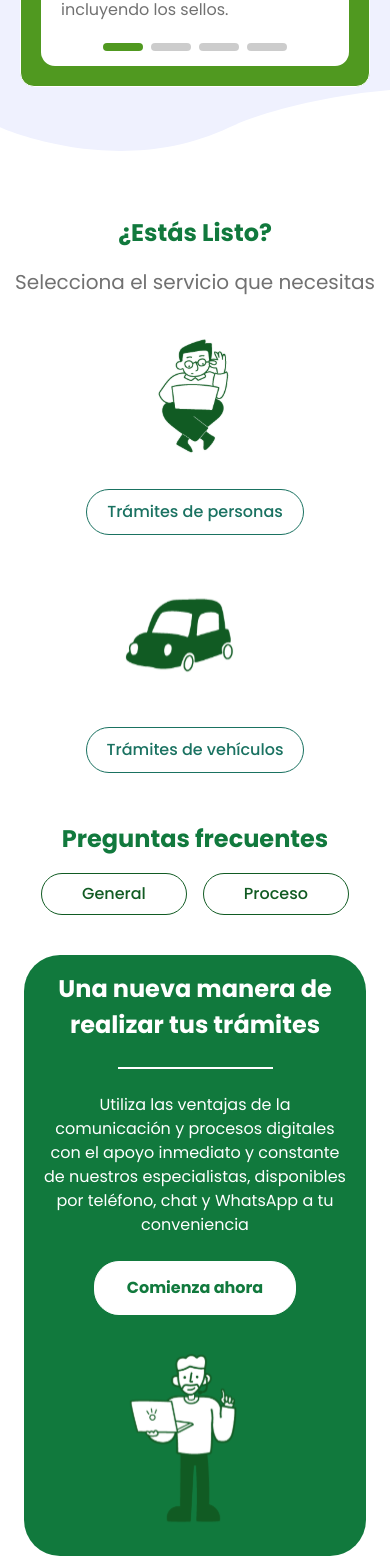
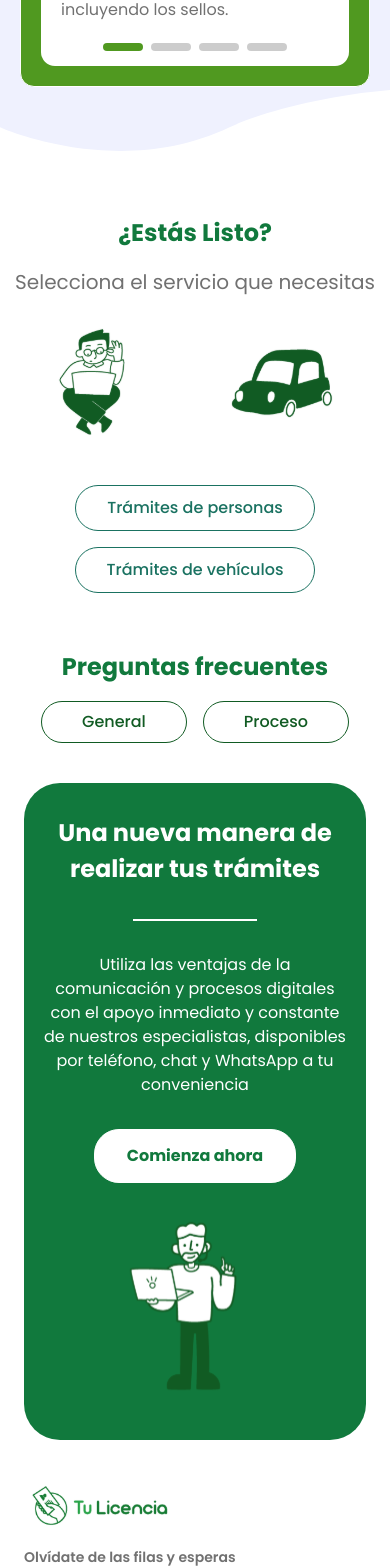
Before and after one commit to rafagarfield/LandingPageTuLicencia, a Next.js app: page / in a window 390 px wide. Shown: the part 1655-3223 px from the top of the page. Built offline with nearby package versions, Linux system fonts and the light colour scheme.

Commit message:
refactor Panel and Procedure components for improved layout and responsiveness

```diff
--- a/src/components/Panel.tsx
+++ b/src/components/Panel.tsx
@@ -3,12 +3,13 @@ import React from "react";
 
 function Panel() {
   return (
-    <div className="bg-[#11793D] mx-[24px] p-4 rounded-[36px] flex flex-col justify-center items-center gap-6 mb-10">
+    <div className="bg-[#11793D] mx-[24px] px-4 py-8 rounded-[36px] flex flex-col justify-center items-center gap-6 mb-10 lg:grid lg:grid-cols-2 lg:p-20 ">
+      <div className="flex flex-col justify-center items-center gap-8 lg:items-start">
         <h2 className="text-[24px] font-bold text-[#ffffff] text-center">
           Una nueva manera de realizar tus trámites
         </h2>
-      <hr className="h-[2px] bg-white border-0 w-[50%] text-center" />
-      <p className=" text-[#fff] text-center text-[16px] ">
+        <hr className="h-[2px] bg-white border-0 w-[40%] text-center" />
+        <p className=" text-[#fff] text-center text-[16px] lg:text-start ">
           Utiliza las ventajas de la comunicación y procesos digitales con el
           apoyo inmediato y constante de nuestros especialistas, disponibles por
           teléfono, chat y WhatsApp a tu conveniencia
@@ -16,12 +17,15 @@ function Panel() {
         <button className=" bg-white border border-[#fff] rounded-[25px] px-[32px] py-[14px] text-[#11793d] text-[16px] font-bold">
           Comienza ahora
         </button>
-      <div>
+      </div>
+
+      <div className="flex justify-center items-center">
         <Image
           src="/icon/panel.svg"
           alt="Trámites de personas"
           width={200}
           height={200}
+          className="lg:w-[300px] lg:h-[300px]"
         />
       </div>
     </div>
--- a/src/components/Procedure.tsx
+++ b/src/components/Procedure.tsx
@@ -1,17 +1,20 @@
-import Image from 'next/image';
-import React from 'react';
+import Image from "next/image";
+import React from "react";
 
 function Procedure() {
   return (
-    <div className='mb-10'>
-      <div className='flex flex-col justify-center items-center gap-4 '>
-        <h2 className='text-[#11793D] text-[24px] font-bold '  >¿Estás Listo?</h2>
-        <p className='text-[#717171] text-[20px] text-center'>Selecciona el servicio que necesitas</p>
+
+    <div className="mb-10">
+      <div className="flex flex-col justify-center items-center gap-4 ">
+        <h2 className="text-[#11793D] text-[24px] font-bold ">¿Estás Listo?</h2>
+        <p className="text-[#717171] text-[20px] text-center">
+          Selecciona el servicio que necesitas
+        </p>
       </div>
-      <div className='flex flex-col gap-2 justify-center items-center p-2'>
-        {/* Trámites de personas */}
-        <div className='flex flex-col justify-center items-center'>
-          <div >
+
+      <div className="flex flex-col justify-center items-center">
+        <div className="flex flex-row  gap-4 lg:gap-[150px]  justify-center items-center">
+          <div className="lg:w-[300px] flex justify-center items-center">
             <Image
               src="/icon/personProcedure.svg"
               alt="Trámites de personas"
@@ -19,19 +22,23 @@ function Procedure() {
               height={200}
             />
           </div>
-          <button className='px-[20px] py-[10px] lg:px-[32px] lg:py-[14px] border-[1px] border-[#1A7261] rounded-[25px] text-[#1A7261] text-center text-[16px] font-medium whitespace-nowrap '>Trámites de personas</button>
-        </div>
-        {/* Trámites de vehículos */}
-        <div className='flex flex-col justify-center items-center'>
-          <div >
+          <div className=" lg:w-[300px] flex justify-center items-center">
             <Image
               src="/icon/carProcedure.svg"
-              alt="Trámites de vehículos"
+              alt="Trámites de Vehiculos"
               width={200}
               height={200}
             />
           </div>
-          <button className='px-[20px] py-[10px] lg:px-[32px] lg:py-[14px] border-[1px] border-[#1A7261] rounded-[25px] text-[#1A7261] text-center text-[16px] font-medium whitespace-nowrap min-w-[150px]'>Trámites de vehículos</button>
+        </div>
+
+        <div className="flex flex-col gap-4 lg:gap-[150px] lg:flex-row  p-4   ">
+          <button className="px-[20px] py-[10px]   border-[1px] border-[#1A7261] rounded-[25px] text-[#1A7261] text-center text-[16px] font-medium w-[240px] lg:w-[300px]">
+            Trámites de personas
+          </button>
+          <button className="px-[20px] py-[10px]   border-[1px] border-[#1A7261] rounded-[25px] text-[#1A7261] text-center text-[16px] font-medium w-[240px] lg:w-[300px]  ">
+            Trámites de vehículos
+          </button>
         </div>
       </div>
     </div>
```
Lines whose indentation alone changed are shown as unchanged.
